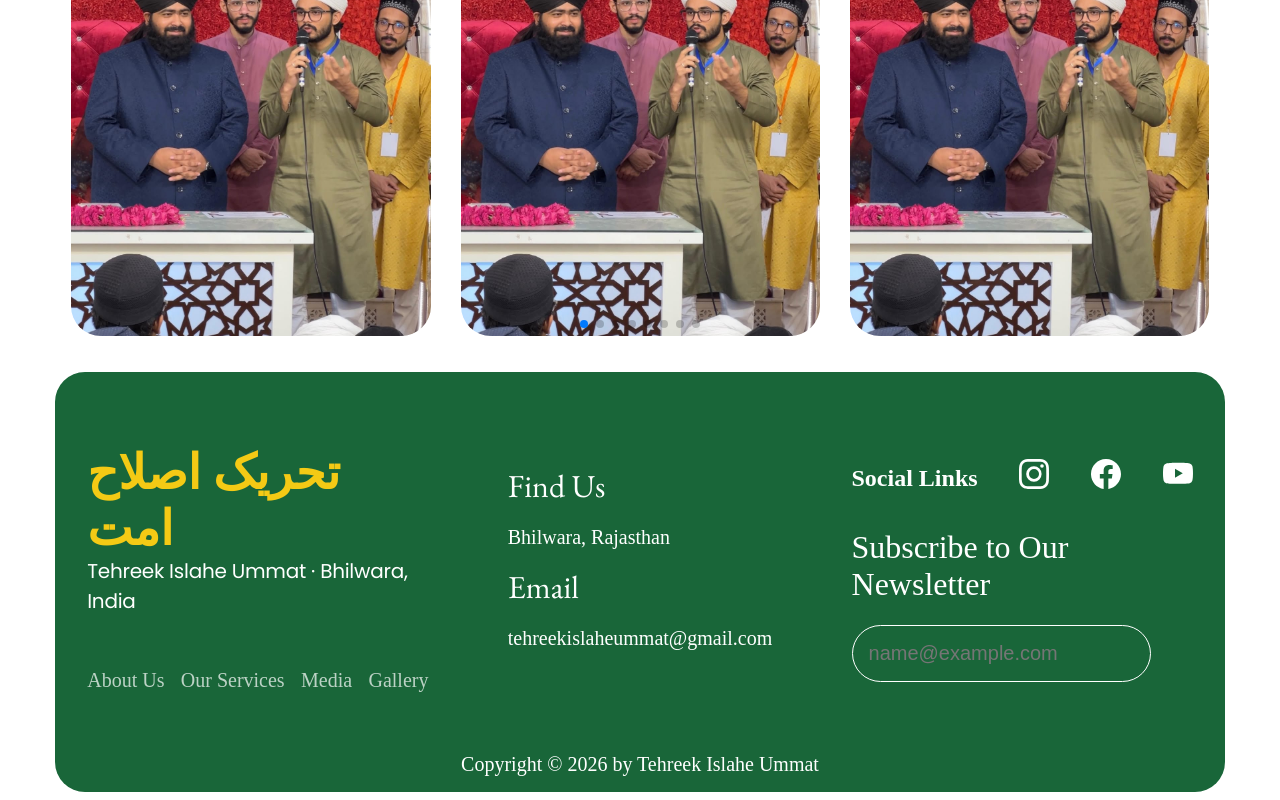
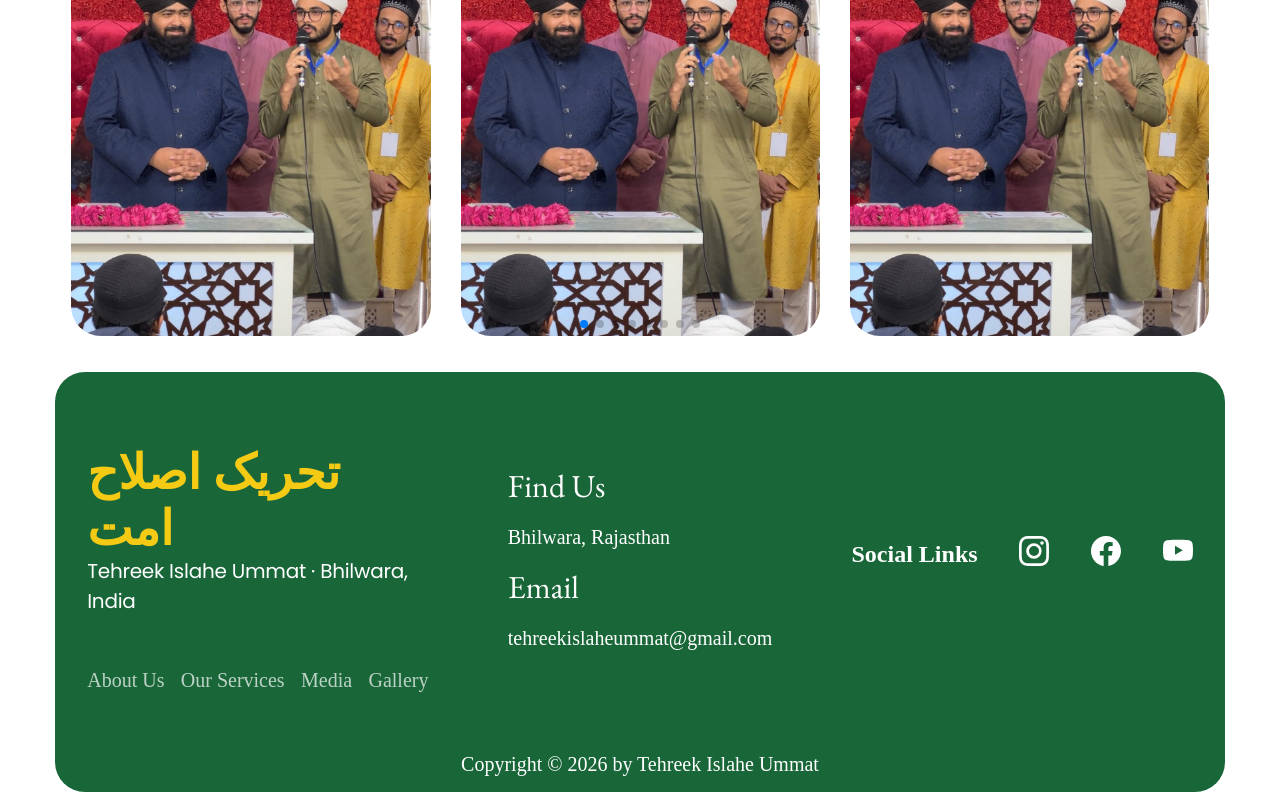
Before and after one commit to NawabSheik/Tehreek-Islahe-Ummat, a React (Vite) app: page / in a window 1280 px wide. Shown: the part 4748-5548 px from the top of the page. Built offline with nearby package versions, Linux system fonts and the light colour scheme.

Commit message:
Changes done

```diff
--- a/src/components/Footer.jsx
+++ b/src/components/Footer.jsx
@@ -65,11 +65,7 @@ const Footer = () => {
                             </svg>
                         </div>
                     </h1>
-                    <span className="footer-stroke"></span>
-                    <div className="subscribe">
-                        <h1 className="subscribe-head">Subscribe to Our Newsletter</h1>
-                        <input placeholder='name@example.com' className='input-placeholder' type="email"/>
-                    </div>
+
                 </div>
 
 
```
